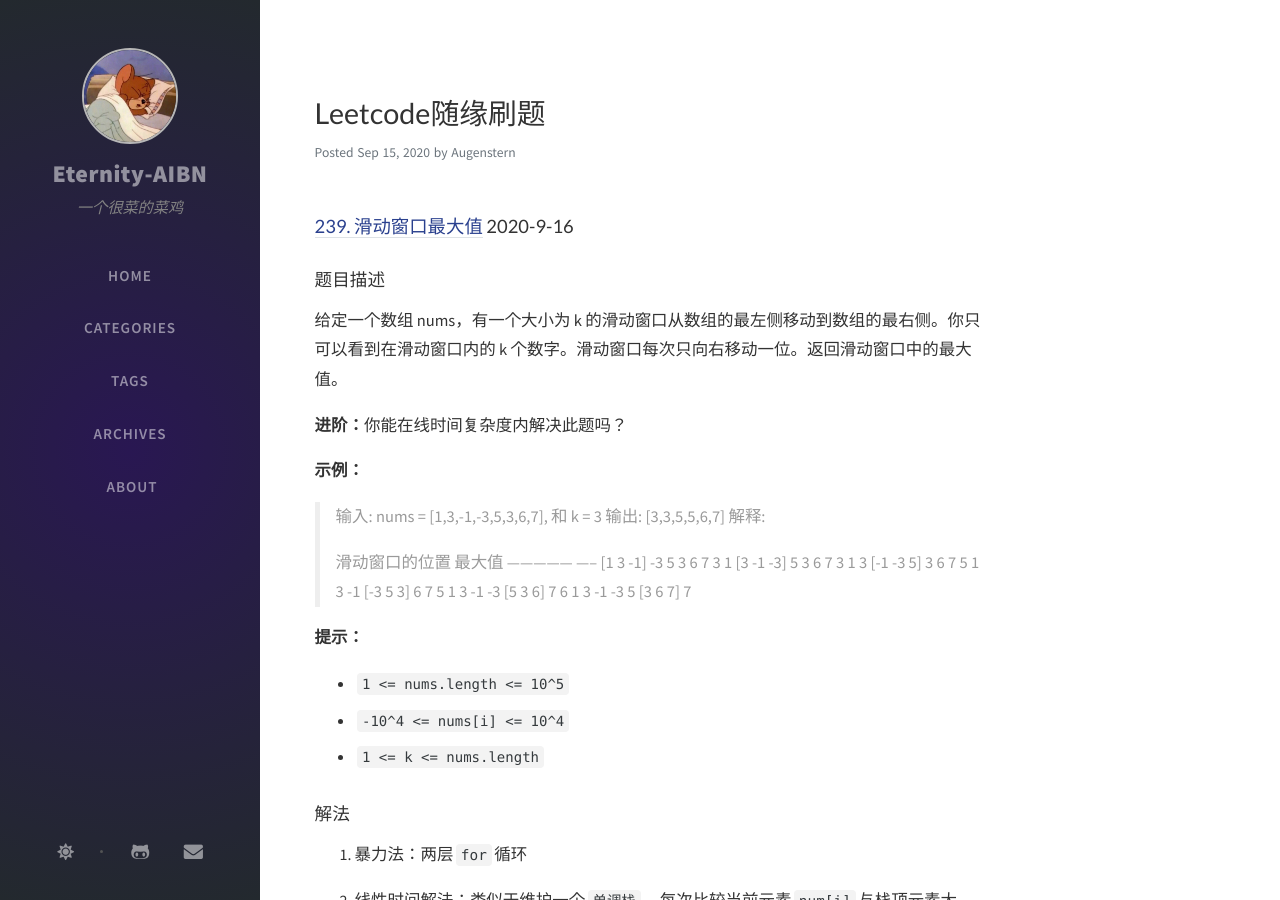
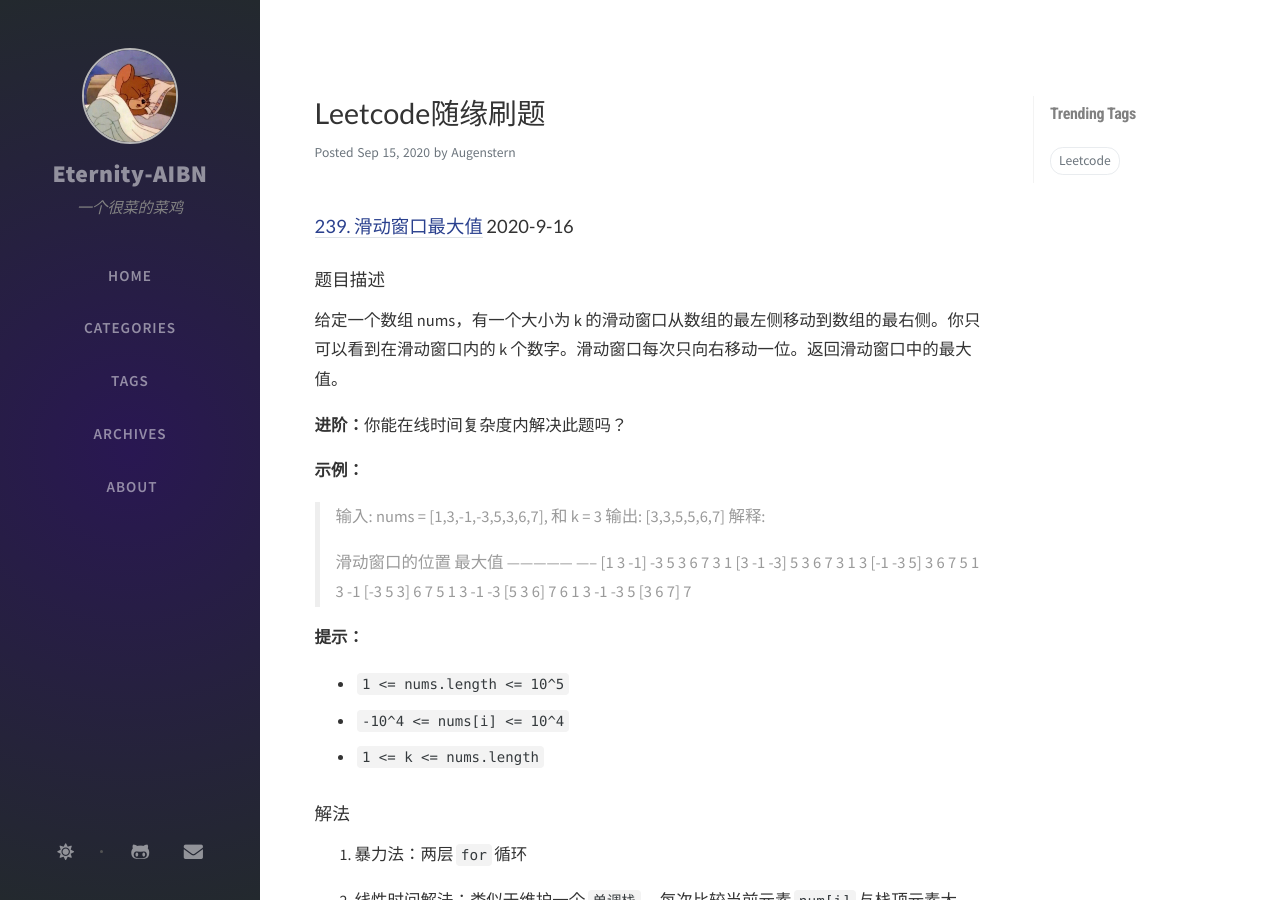
Before and after one commit to Eternity-AIBN/Eternity-AIBN.github.io, a Jekyll site: the page built from _posts/2020-9-16-Leetcode随缘刷题.md, in a window 1280 px wide and 900 px high. Built offline with Jekyll 4.4.1, drawn with Linux system fonts in a browser that asks for light colours; nearby versions of some CDN libraries; comment, search, counter and statistics services are not loaded; some of the changed text lies outside the part shown.

Commit message:
Update 2020-9-16-Leetcode随缘刷题.md

```diff
--- a/_posts/2020-9-16-Leetcode随缘刷题.md
+++ b/_posts/2020-9-16-Leetcode随缘刷题.md
@@ -1,3 +1,10 @@
+---
+category: Data structure and algorithm
+tag: Leetcode
+
+---
+
+
 #### [239. 滑动窗口最大值](https://leetcode-cn.com/problems/sliding-window-maximum/) 2020-9-16
 
 ##### 题目描述
```
